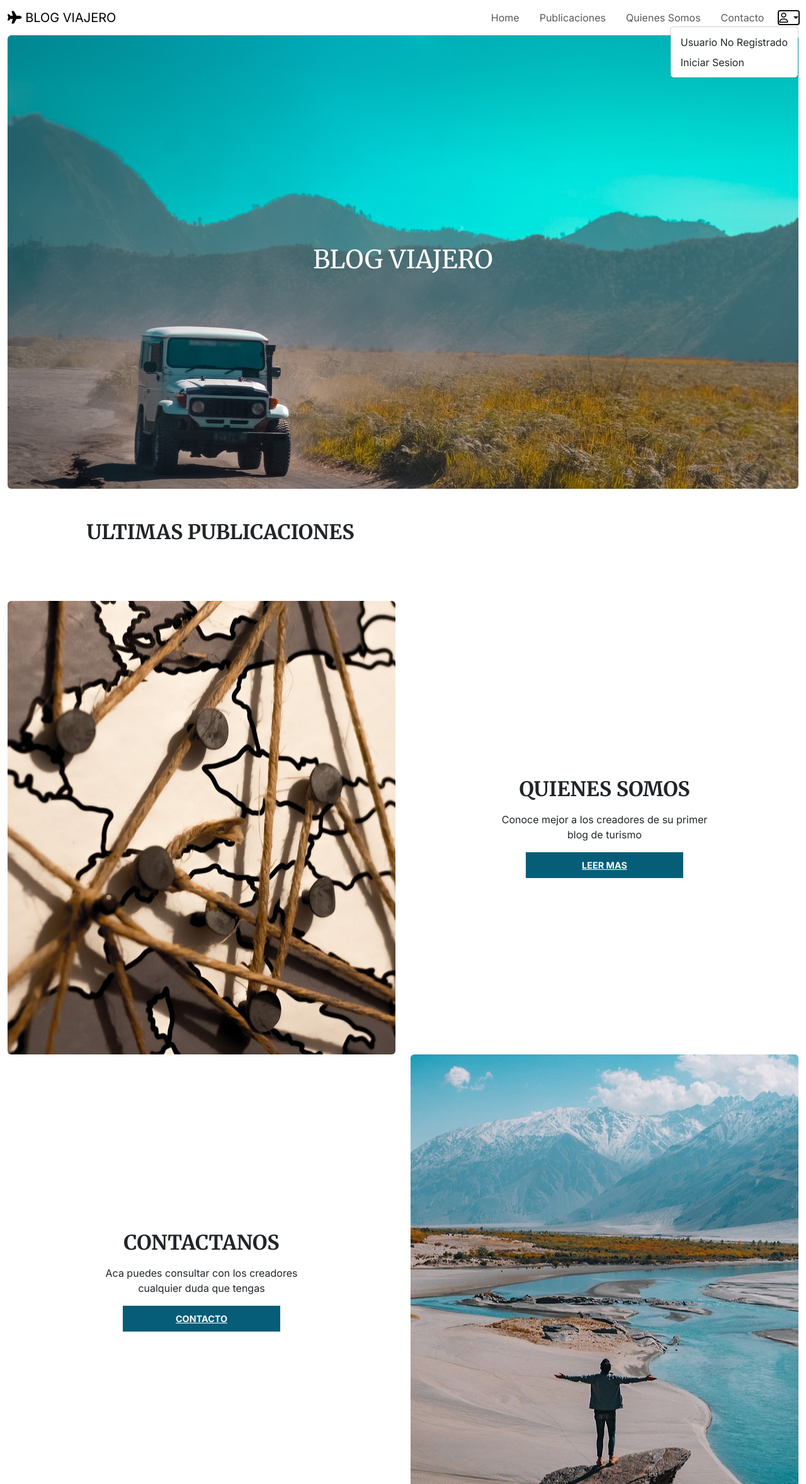
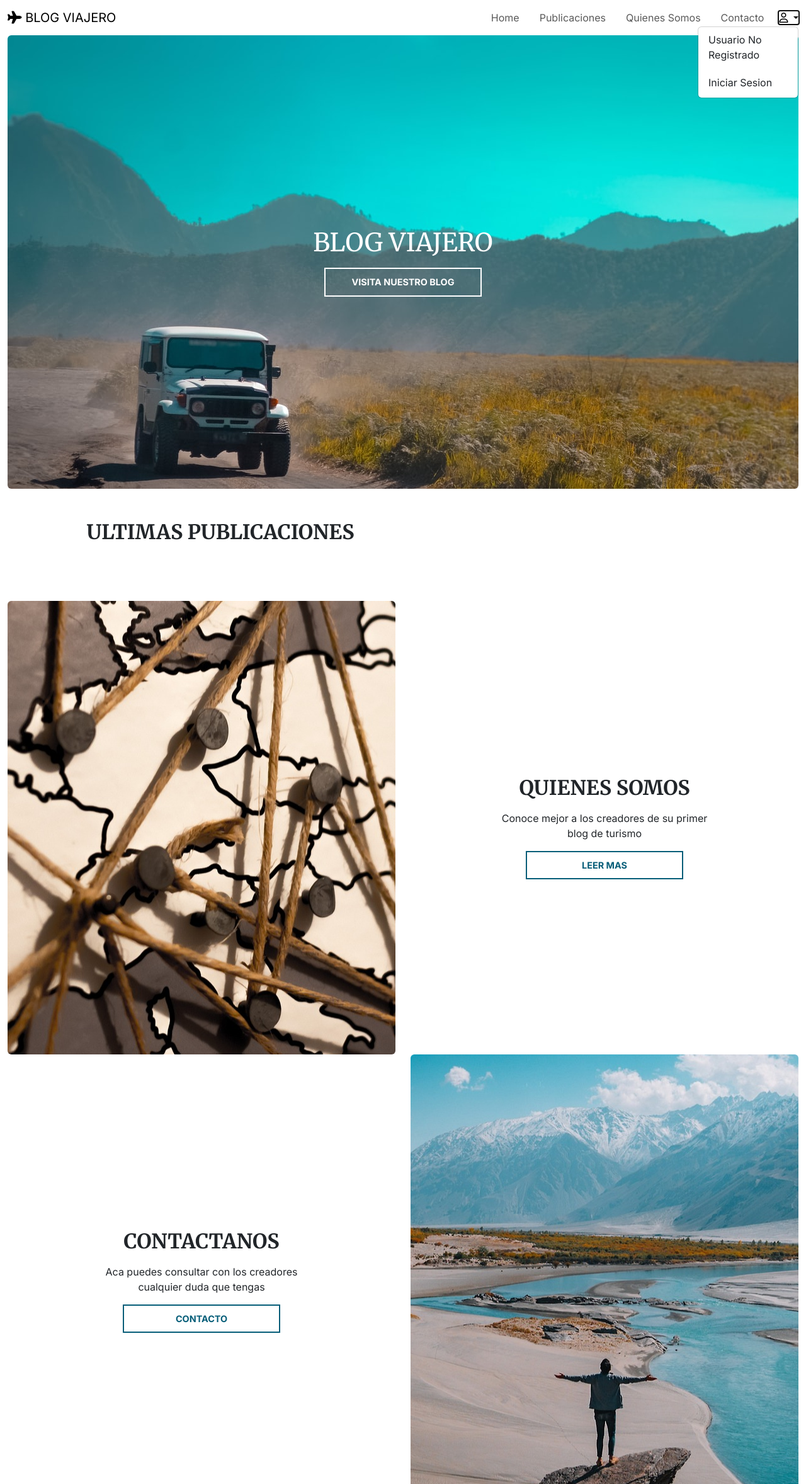
Before and after one commit to CarlosLazovich/GRUPO4_ProyectoFinal, a Django app: template src/templates/index.html in a window 1280 px wide, after a click that opens the changed part. Shown: the top 2356 px of the page at 63% size. Run offline with Django 3.2, Linux system fonts and the light colour scheme; the template is opened without the code that fills it, so the values that code supplies are empty.

Commit message:
arreglos en links y botones

```diff
--- a/src/static/css/styles.css
+++ b/src/static/css/styles.css
@@ -37,12 +37,26 @@ footer {
     margin: 0 auto;
     padding: 10px 20px;
     text-align: center;
-    background-color: var(--main-color);
-    color: #fff;
+    background-color: transparent;
+    color: var(--main-color);
+    border: 2px solid var(--main-color);
     font-weight: bold;
     text-transform: uppercase;
     font-size: .9rem;
-    border: none;
+    text-decoration: none;
+    transition: all 0.2s;
+}
+.custom-button.light {
+    color: #fff;
+    border: 2px solid #fff;
+}
+.custom-button.light:hover {
+    background-color: #fff;
+    color: var(--main-color);
+}
+.custom-button:hover {
+    background-color: var(--main-color);
+    color: #fff;
 }
 .inner-container {
     width: 80%;
--- a/src/templates/base.html
+++ b/src/templates/base.html
@@ -63,13 +63,12 @@
                 <ul class="dropdown-menu dropdown-menu-lg-end text-capitalize">
 
                   {% if user.is_authenticated %}
-                  <li><a class="dropdown-item">{{user.username}}</a></li>
-                  <li><a class="dropdown-item" href="#">Ir a mi perfil</a></li>
+                  <li><p class="px-3">{{user.username}}</p></li>
                   <li><a class="dropdown-item" href="{% url 'usuarios:logout' %}">Cerrar Sesion</a></li>
 
                   {% else %}
 
-                  <li><a class="dropdown-item" >Usuario No Registrado</a></li>
+                  <li><p class="px-3">Usuario No Registrado</p></li>
                   <li><a class="dropdown-item" href="{% url 'usuarios:login' %}">Iniciar Sesion</a></li>
                   {% endif %}
 
--- a/src/templates/contacto/quienes-somos.html
+++ b/src/templates/contacto/quienes-somos.html
@@ -3,10 +3,10 @@
 
 
 {% block contenido %}
-<div class="card mb-3" style="display: flex; align-items: center; justify-content: center;">
-    <img src="{% static 'img/viajes.jpg' %}" class="card-img-top" style="max-width: 900px;" alt="...">
+<div class="d-flex flex-column gap-5 mb-3 inner-container">
+    <img src="{% static 'img/viajes.jpg' %}" class="w-100 rounded" alt="...">
     <div class="card-body">
-      <h2 class="card-title">¿QUIENES SOMOS?</h2>
+      <h2 class="card-title mb-3">¿QUIENES SOMOS?</h2>
       <p class="card-text" style="text-align: justify;">¡Bienvenidos a nuestro mundo de aventuras y emociones! Somos un grupo de jóvenes apasionados por descubrir nuevos horizontes y compartir experiencias inolvidables en cada rincón del mundo.
 
         En primer lugar, permítenos contarles sobre nuestra misión. Nuestra pasión por el turismo y la exploración nos llevó a unir fuerzas para crear una comunidad única y vibrante que busca inspirar a otros jóvenes a sumergirse en la magia de viajar. Nosotros creemos que cada experiencia, cada viaje, es una oportunidad para crecer, aprender y conectarnos con personas y culturas diferentes. Queremos fomentar el turismo responsable y sostenible, promoviendo el respeto por el medio ambiente y las comunidades locales.
--- a/src/templates/index.html
+++ b/src/templates/index.html
@@ -4,7 +4,10 @@
 {% block contenido %}
 
 <div class="index-hero rounded">
-  <h1>BLOG VIAJERO</h1>
+  <div>
+    <h1>BLOG VIAJERO</h1>
+    <a href="{% url 'publicaciones:publicaciones' %}" class="custom-button light mt-3">Visita nuestro blog</a>
+  </div>
 </div>
 
 <div class="inner-container">
--- a/src/templates/publicaciones/publicaciones.html
+++ b/src/templates/publicaciones/publicaciones.html
@@ -40,8 +40,8 @@
   </div>
 
 
-        {% if user.is_authenticated %}
-        <a href="{% url 'publicaciones:postear' %}" class="custom-button" style="margin-left: 44%;">Postear algo nuevo</a>
+        {% if user.is_superuser %}
+        <a href="{% url 'publicaciones:postear' %}" class="custom-button mb-5">Postear algo nuevo</a>
 
         {% endif %}
 
--- a/src/usuarios/urls.py
+++ b/src/usuarios/urls.py
@@ -5,7 +5,7 @@ from .views import RegistroView
 app_name = 'usuarios'
 
 urlpatterns = [
-    path('login/', LoginView.as_view(template_name = 'usuarios/login.html'), name = 'login'),
+    path('login/', LoginView.as_view(template_name = 'usuarios/login.html',next_page = 'index'), name = 'login'),
     path('logout/', LogoutView.as_view(next_page = 'usuarios:login'), name = 'logout'),
     path('registrarse/', RegistroView.as_view(), name='registrarse')
 ]
```
